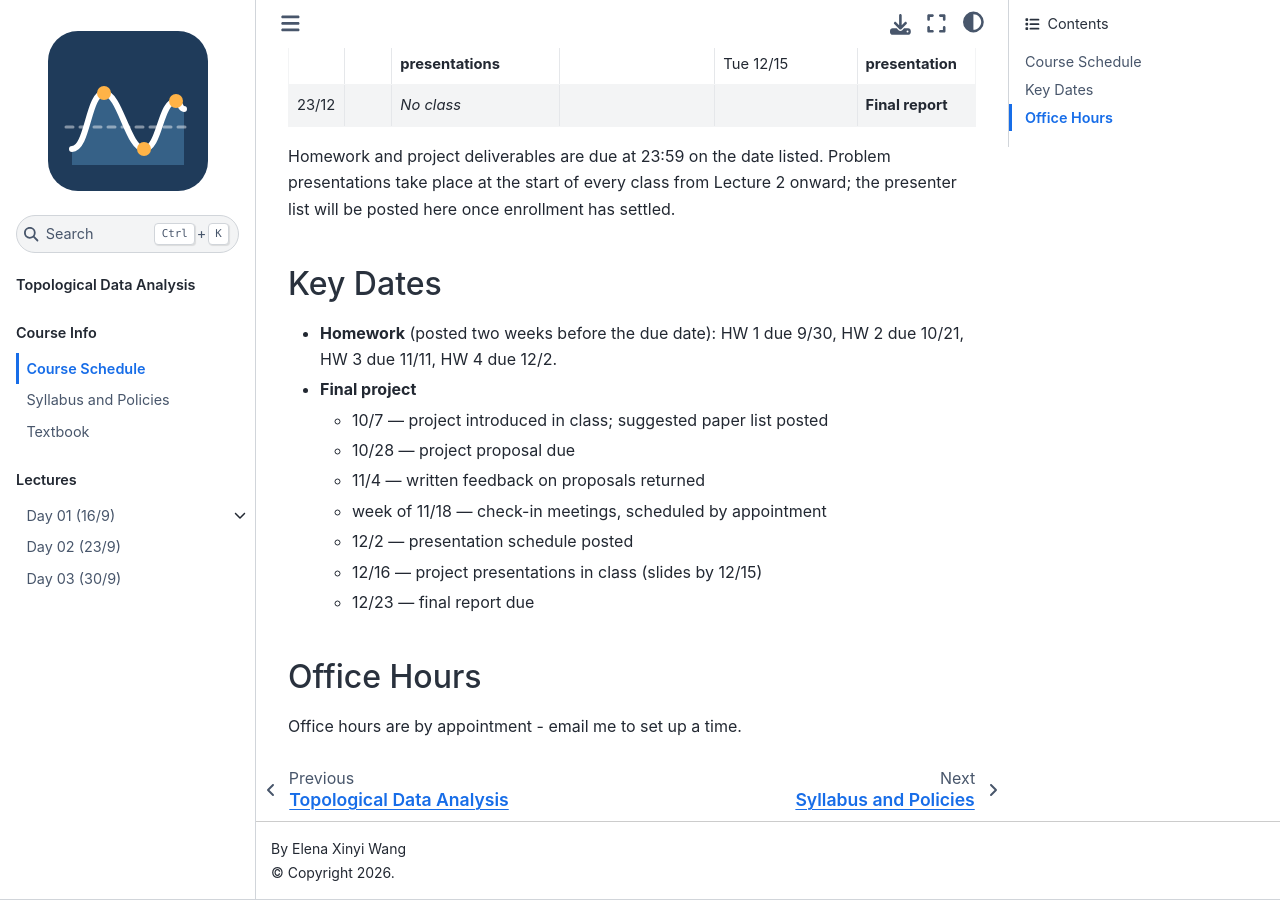
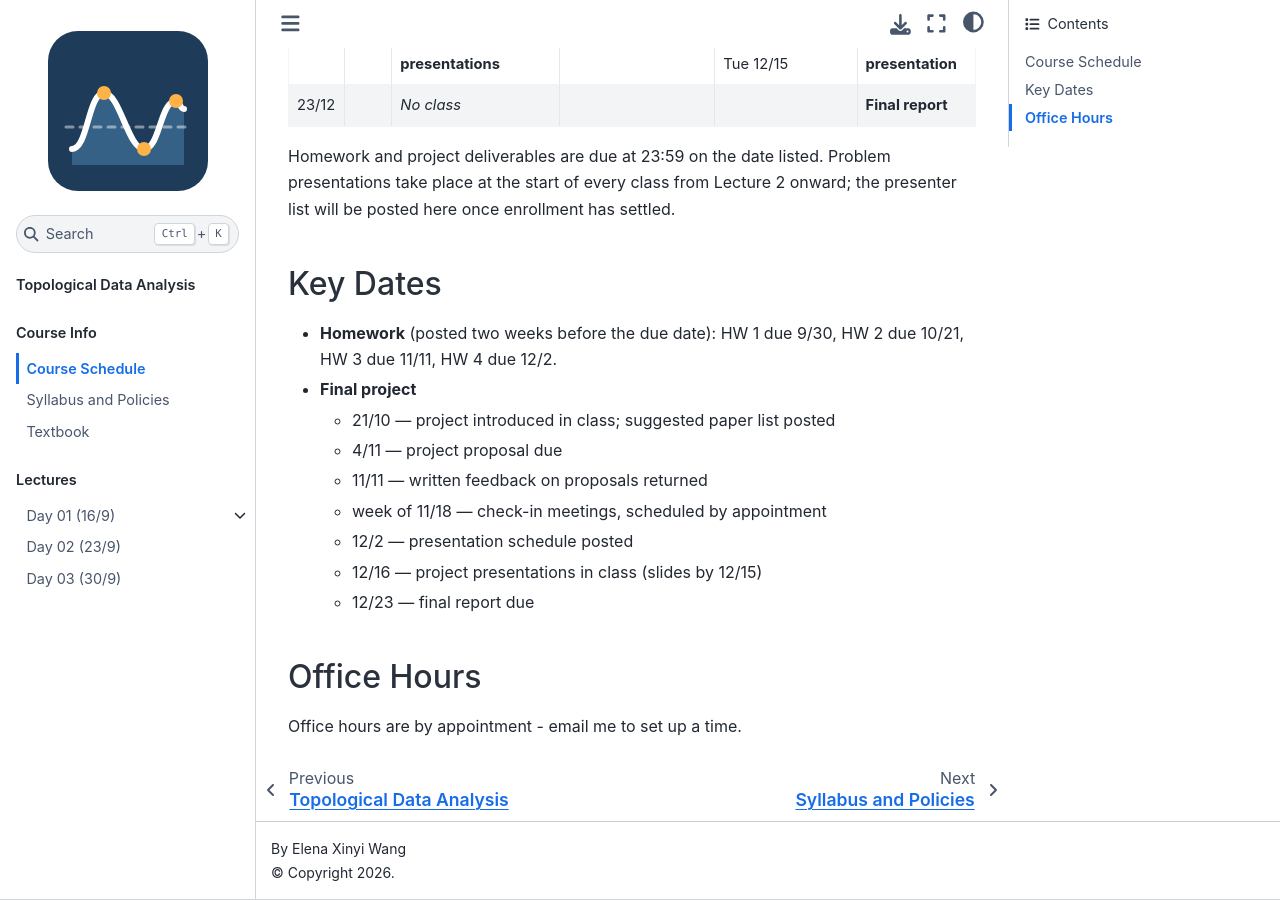
Before and after one commit to elenawang93/TDA, a Jupyter Book: the page built from Course_Info/Schedule.md, in a window 1280 px wide and 900 px high, scrolled down 1307 px. Built offline with Jupyter Book 1.0.4 settings and Sphinx 7.4.7 and the Sphinx Book theme 1.1.4, drawn with Linux system fonts in a browser that asks for light colours; pages that are not in the unit, such as notebooks, are missing from menus.

```diff
--- a/Course_Info/Schedule.md
+++ b/Course_Info/Schedule.md
@@ -31,9 +31,9 @@ Homework and project deliverables are due at 23:59 on the date listed. Problem p
 
 - **Homework** (posted two weeks before the due date): HW 1 due 9/30, HW 2 due 10/21, HW 3 due 11/11, HW 4 due 12/2.
 - **Final project**
-  - 10/7 — project introduced in class; suggested paper list posted
-  - 10/28 — project proposal due
-  - 11/4 — written feedback on proposals returned
+  - 21/10 — project introduced in class; suggested paper list posted
+  - 4/11 — project proposal due
+  - 11/11 — written feedback on proposals returned
   - week of 11/18 — check-in meetings, scheduled by appointment
   - 12/2 — presentation schedule posted
   - 12/16 — project presentations in class (slides by 12/15)
```
Also changed, not shown: index.md (+1 -1 lines).
